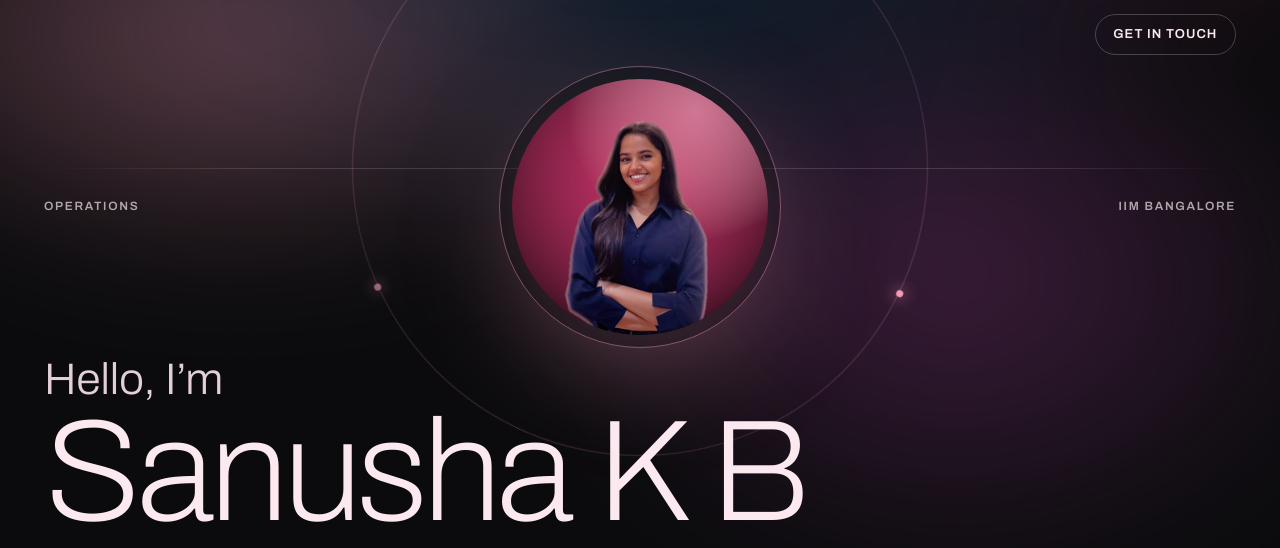
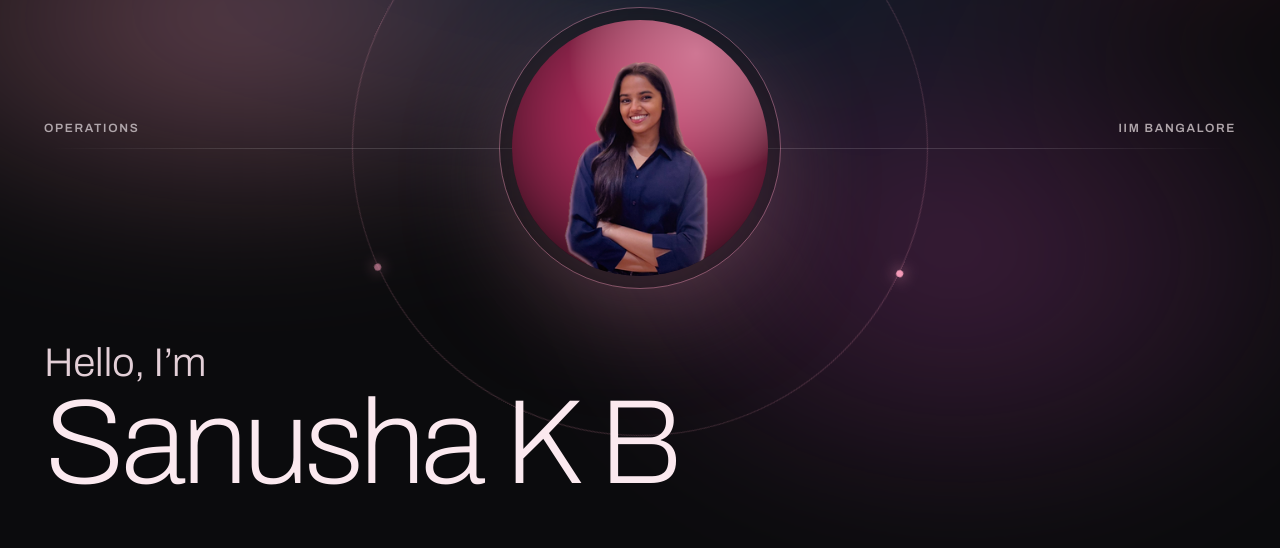
Before and after one commit to sammymaiti/sanusha-resume, a plain HTML site: page index.html in a window 1280 px wide. Shown: the part 252-800 px from the top of the page. Drawn offline with Linux system fonts and the light colour scheme.

Commit message:
Centre photo on the orbit; fit the opening scene to short screens

```diff
--- a/index.html
+++ b/index.html
@@ -8,7 +8,7 @@
   <link rel="preconnect" href="https://fonts.googleapis.com">
   <link rel="preconnect" href="https://fonts.gstatic.com" crossorigin>
   <link href="https://fonts.googleapis.com/css2?family=Archivo:wdth,wght@62..125,100..800&family=Source+Serif+4:opsz,wght@8..60,400..600&display=swap" rel="stylesheet">
-  <link rel="stylesheet" href="style.css?v=21">
+  <link rel="stylesheet" href="style.css?v=23">
 </head>
 <body>
 
--- a/style.css
+++ b/style.css
@@ -316,12 +316,12 @@ img {
   position: relative;
   isolation: isolate;
   display: grid;
-  grid-template-columns: minmax(0, 1fr) auto minmax(0, 1fr);
+  grid-template-columns: minmax(0, 1fr);
   grid-template-rows: auto 1fr auto;
   grid-template-areas:
-    ".    .     top"
-    "left photo right"
-    "name name  name";
+    "top"
+    "."
+    "name";
   align-items: center;
   gap: 1.5rem;
   min-height: 100svh;
@@ -500,8 +500,11 @@ img {
 /* the photo is the planet at the centre of the orbit: a circle with a
    thin inner ring, glowing faintly in her pink */
 .scene-photo {
-  grid-area: photo;
-  justify-self: center;
+  /* pinned to the exact centre of the scene, where the orbit is */
+  position: absolute;
+  inset-block-start: 50%;
+  inset-inline-start: 50%;
+  translate: -50% -50%;
   width: min(38vmin, 16rem);
   aspect-ratio: 1;
   object-fit: cover;
@@ -513,14 +516,20 @@ img {
   animation: fade-in 1.4s 0.2s var(--ease) both;
 }
 
+/* the two labels sit on the horizon line, at the edges */
+.scene-left,
+.scene-right {
+  position: absolute;
+  inset-block-start: 50%;
+  translate: 0 calc(-100% - 0.6rem);
+}
+
 .scene-left {
-  grid-area: left;
-  justify-self: start;
+  inset-inline-start: var(--gutter);
 }
 
 .scene-right {
-  grid-area: right;
-  justify-self: end;
+  inset-inline-end: var(--gutter);
 }
 
 /* the name: huge and thin, bottom left, rising into place on load */
@@ -537,7 +546,7 @@ img {
   display: block;
   margin-block-end: 0.15em;
   color: var(--ink-soft);
-  font-size: clamp(1.5rem, 1rem + 2.2vw, 3rem);
+  font-size: min(clamp(1.5rem, 1rem + 2.2vw, 3rem), 5svh);
   font-weight: 300;
   animation: rise 1.1s cubic-bezier(0.2, 0.8, 0.2, 1) both;
 }
@@ -545,7 +554,8 @@ img {
 .scene-big {
   display: block;
   color: var(--ink);
-  font-size: clamp(3.2rem, 1rem + 10vw, 11rem);
+  /* capped by screen height too, so the scene fits short laptop screens */
+  font-size: min(clamp(3.2rem, 1rem + 10vw, 11rem), 15svh);
   letter-spacing: -0.03em;
   white-space: nowrap;
   animation: rise 1.2s 0.12s cubic-bezier(0.2, 0.8, 0.2, 1) both;
@@ -1312,13 +1322,6 @@ img {
 
 @media (max-width: 700px) {
   .scene {
-    grid-template-columns: repeat(2, minmax(0, 1fr));
-    grid-template-rows: auto 1fr auto auto;
-    grid-template-areas:
-      "top   top"
-      "photo photo"
-      "left  right"
-      "name  name";
     padding-block-start: 7.5rem;
   }
 
```
